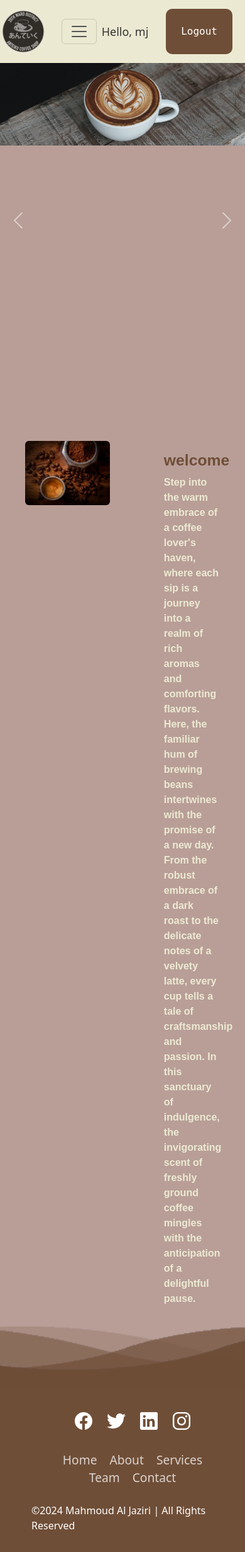
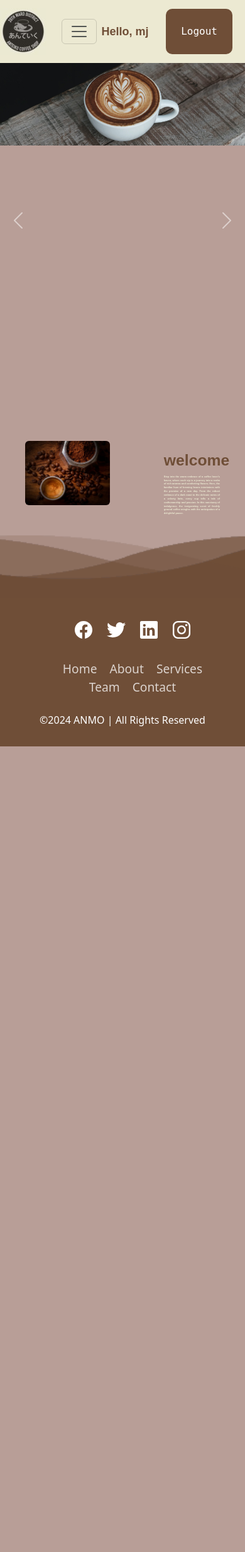
Before and after one commit to Mahmoud-Al-Jaziri/CoffeeShop-CMS, a Django app: page / in a window 390 px wide. Shown: the whole page at 63% size. After the commit the page ends 1185 px from the top, so only its background shows below. Run offline with Django 5.2, Linux system fonts and the light colour scheme; a user stored in the database is signed in.

Commit message:
responsive update

```diff
--- a/shopFront/templates/shopFront/homePageFooter.html
+++ b/shopFront/templates/shopFront/homePageFooter.html
@@ -29,7 +29,7 @@
       <li class="menu__item"><a class="menu__link" href="#">Contact</a></li>
 
     </ul>
-    <p>&copy;2024 Mahmoud Al Jaziri | All Rights Reserved</p>
+    <p>&copy;2024 ANMO | All Rights Reserved</p>
   </footer>
   <script type="module" src="https://unpkg.com/ionicons@5.5.2/dist/ionicons/ionicons.esm.js"></script>
   <script nomodule src="https://unpkg.com/ionicons@5.5.2/dist/ionicons/ionicons.js"></script>
--- a/shopFront/templates/shopFront/navbar.html
+++ b/shopFront/templates/shopFront/navbar.html
@@ -3,7 +3,9 @@
 <style>
   .hello-msg{
     font-size:18px;
-    color:#333;
+    color:#6F4E37;
+    font-weight:bold;
+    font-family: sans-serif;
     margin-right:20px;
   }
 
--- a/static/css/home.css
+++ b/static/css/home.css
@@ -64,4 +64,6 @@
     color: #ece9d2;
     font-weight:bold;
     font-family: sans-serif;
+    text-align: justify;
+    font-size: 1vw;
  }
```
Also changed, not shown: db.sqlite3.
